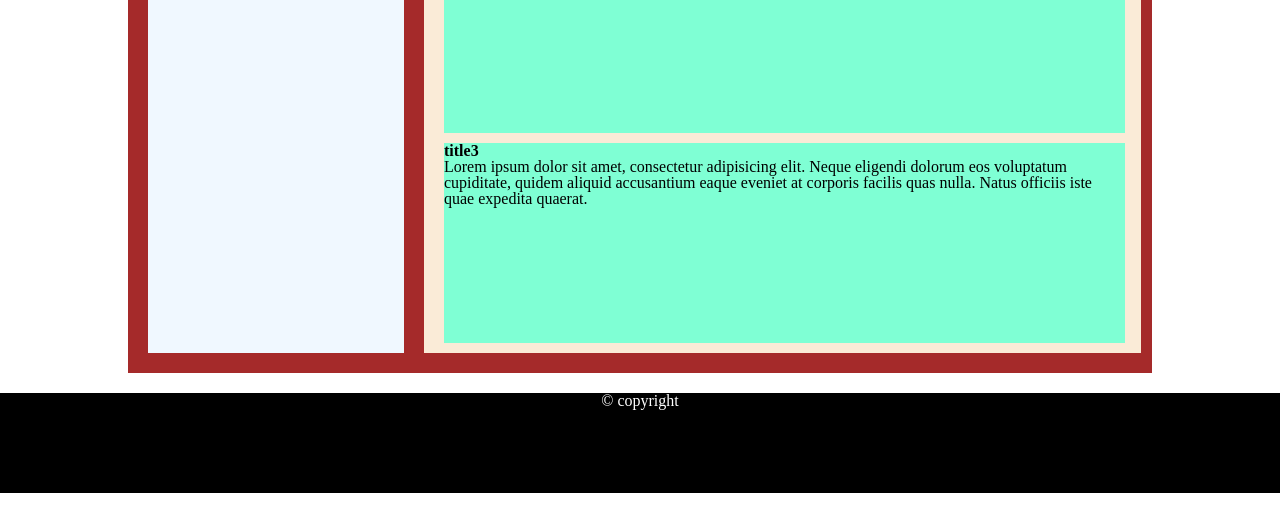
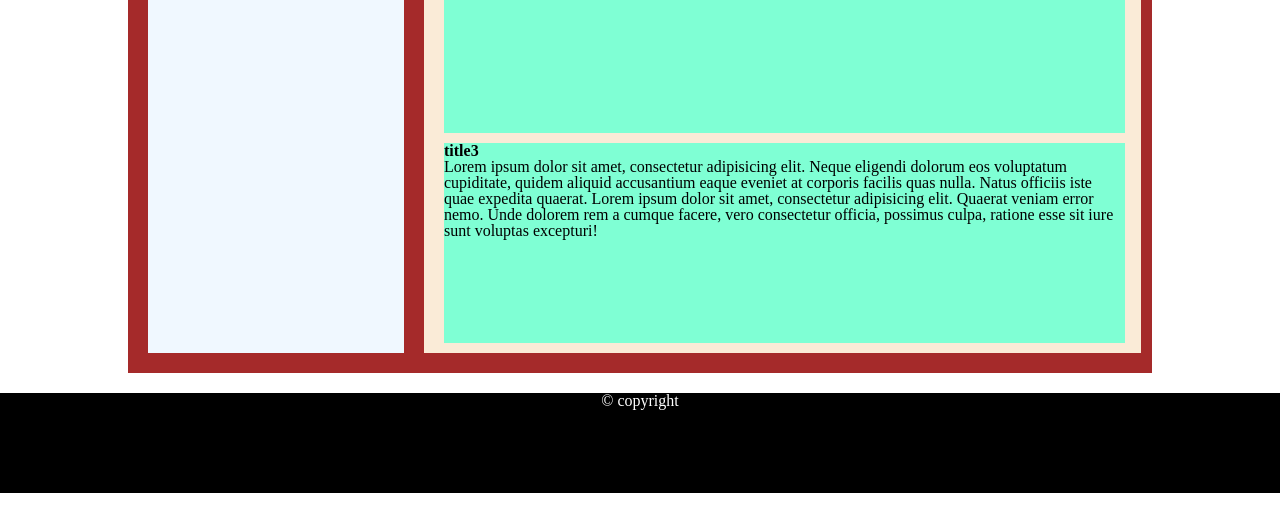
Before and after one commit to nakaneta/20160415, a plain HTML site: page 2016415/index.html in a window 1280 px wide. Shown: the part 247-778 px from the top of the page. Drawn offline with Linux system fonts and the light colour scheme.

Commit message:
文を増やした

```diff
--- a/2016415/index.html
+++ b/2016415/index.html
@@ -29,7 +29,8 @@
 				</section>
 				<section>
 					<h3>title3</h3>
-					<p>Lorem ipsum dolor sit amet, consectetur adipisicing elit. Neque eligendi dolorum eos voluptatum cupiditate, quidem aliquid accusantium eaque eveniet at corporis facilis quas nulla. Natus officiis iste quae expedita quaerat.</p>
+					<p>Lorem ipsum dolor sit amet, consectetur adipisicing elit. Neque eligendi dolorum eos voluptatum cupiditate, quidem aliquid accusantium eaque eveniet at corporis facilis quas nulla. Natus officiis iste quae expedita quaerat.
+					Lorem ipsum dolor sit amet, consectetur adipisicing elit. Quaerat veniam error nemo. Unde dolorem rem a cumque facere, vero consectetur officia, possimus culpa, ratione esse sit iure sunt voluptas excepturi!</p>
 				</section>
 			</article>
 		</main>
```
